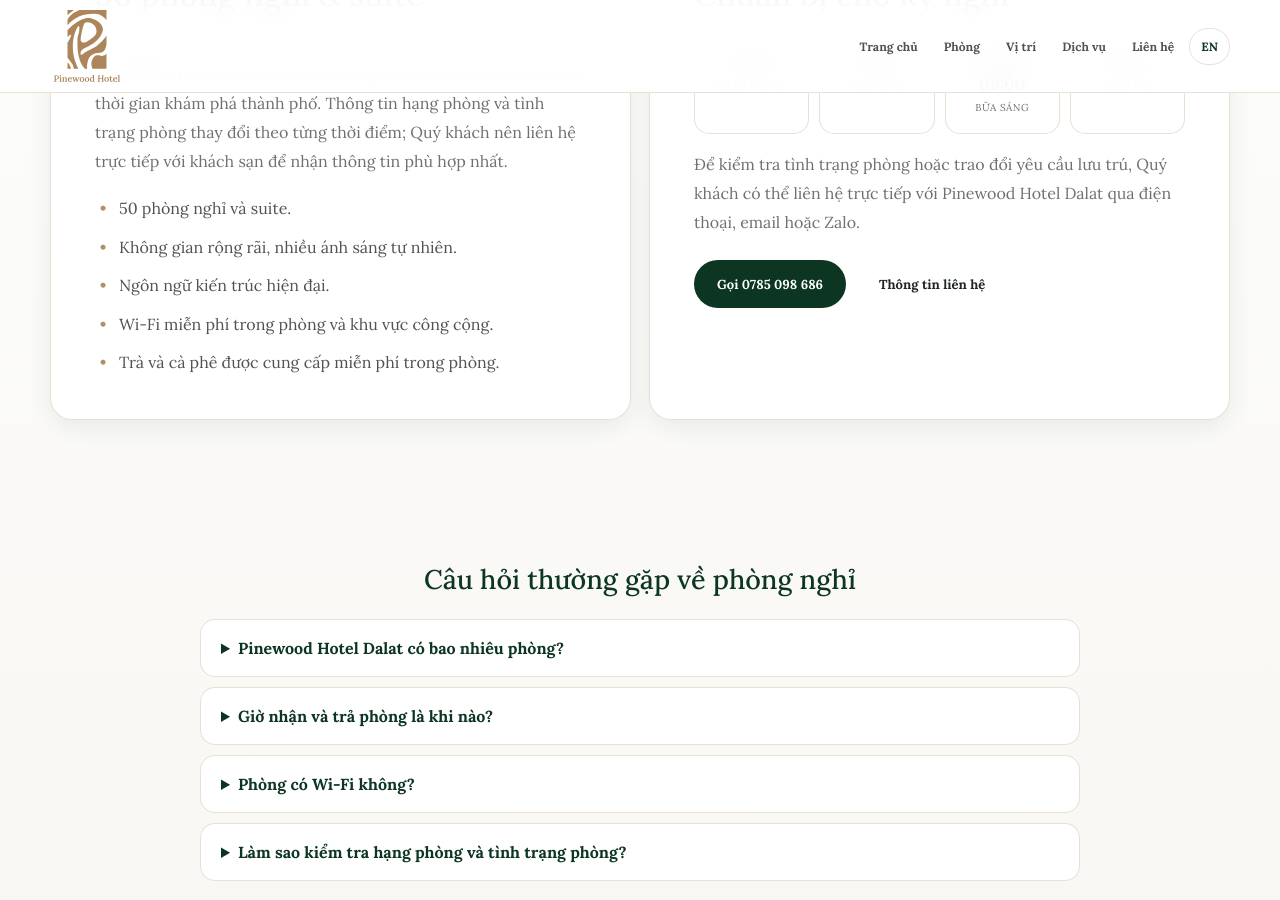
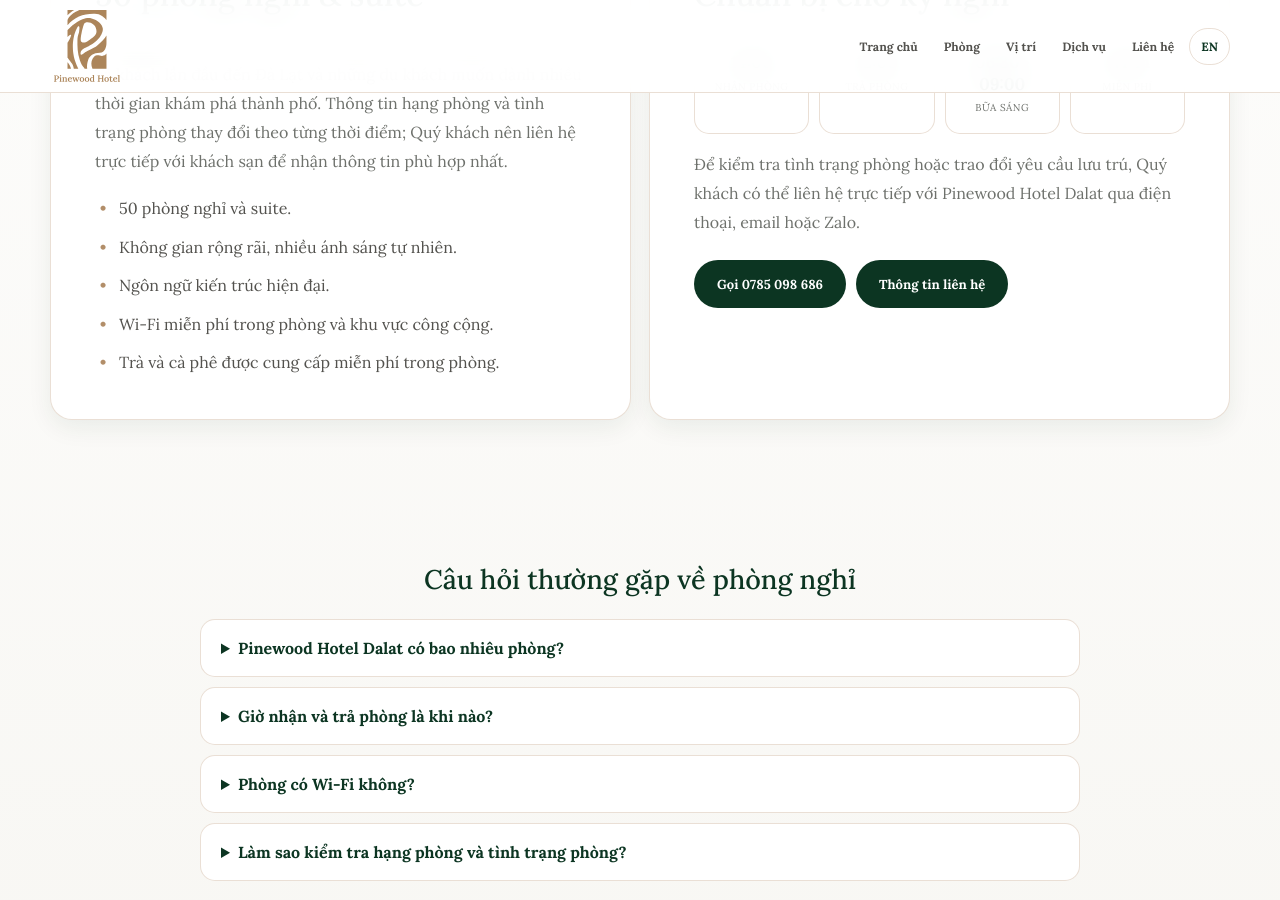
Before and after one commit to VietNguyen16/pinewood-hotel, a Jekyll site: the page built from phong/index.html, in a window 1280 px wide and 900 px high, scrolled down 606 px. Built offline with Jekyll 4.4.1, drawn with Linux system fonts in a browser that asks for light colours.

Commit message:
Match room contact buttons in Vietnamese

```diff
--- a/phong/index.html
+++ b/phong/index.html
@@ -14,7 +14,7 @@
 <section class="marketing-hero"><div class="shell marketing-hero-inner"><p class="eyebrow">PHÒNG & SUITE</p><h1>Không gian lưu trú tại Pinewood Hotel Dalat</h1><p>Pinewood Hotel Dalat có 50 phòng nghỉ và suite rộng rãi, nhiều ánh sáng tự nhiên cùng ngôn ngữ kiến trúc hiện đại, hướng đến trải nghiệm nghỉ ngơi ấm áp và thuận tiện tại Đà Lạt.</p></div></section>
 <section class="marketing-section"><div class="shell marketing-two-col">
   <article class="marketing-panel"><p class="eyebrow">TRẢI NGHIỆM LƯU TRÚ</p><h2>50 phòng nghỉ & suite</h2><p>Không gian lưu trú của Pinewood được định hướng phù hợp cho cả khách lần đầu đến Đà Lạt và những du khách muốn dành nhiều thời gian khám phá thành phố. Thông tin hạng phòng và tình trạng phòng thay đổi theo từng thời điểm; Quý khách nên liên hệ trực tiếp với khách sạn để nhận thông tin phù hợp nhất.</p><ul class="marketing-checklist"><li>50 phòng nghỉ và suite.</li><li>Không gian rộng rãi, nhiều ánh sáng tự nhiên.</li><li>Ngôn ngữ kiến trúc hiện đại.</li><li>Wi-Fi miễn phí trong phòng và khu vực công cộng.</li><li>Trà và cà phê được cung cấp miễn phí trong phòng.</li></ul></article>
-  <article class="marketing-panel"><p class="eyebrow">THÔNG TIN NHANH</p><h2>Chuẩn bị cho kỳ nghỉ</h2><div class="hotel-facts"><div class="hotel-fact"><strong>14:00</strong><span>Nhận phòng</span></div><div class="hotel-fact"><strong>12:00</strong><span>Trả phòng</span></div><div class="hotel-fact"><strong>06:30–09:00</strong><span>Bữa sáng</span></div><div class="hotel-fact"><strong>Wi-Fi</strong><span>Miễn phí</span></div></div><p>Để kiểm tra tình trạng phòng hoặc trao đổi yêu cầu lưu trú, Quý khách có thể liên hệ trực tiếp với Pinewood Hotel Dalat qua điện thoại, email hoặc Zalo.</p><div class="marketing-cta"><a class="button button-primary" href="tel:+84785098686">Gọi 0785 098 686</a><a class="button" href="/lien-he/">Thông tin liên hệ</a></div></article>
+  <article class="marketing-panel"><p class="eyebrow">THÔNG TIN NHANH</p><h2>Chuẩn bị cho kỳ nghỉ</h2><div class="hotel-facts"><div class="hotel-fact"><strong>14:00</strong><span>Nhận phòng</span></div><div class="hotel-fact"><strong>12:00</strong><span>Trả phòng</span></div><div class="hotel-fact"><strong>06:30–09:00</strong><span>Bữa sáng</span></div><div class="hotel-fact"><strong>Wi-Fi</strong><span>Miễn phí</span></div></div><p>Để kiểm tra tình trạng phòng hoặc trao đổi yêu cầu lưu trú, Quý khách có thể liên hệ trực tiếp với Pinewood Hotel Dalat qua điện thoại, email hoặc Zalo.</p><div class="marketing-cta"><a class="button button-primary" href="tel:+84785098686">Gọi 0785 098 686</a><a class="button button-primary" href="/lien-he/">Thông tin liên hệ</a></div></article>
 </div></section>
 <section class="marketing-section"><div class="shell"><div class="seo-faq"><h2>Câu hỏi thường gặp về phòng nghỉ</h2><details><summary>Pinewood Hotel Dalat có bao nhiêu phòng?</summary><p>Khách sạn có 50 phòng nghỉ và suite.</p></details><details><summary>Giờ nhận và trả phòng là khi nào?</summary><p>Giờ nhận phòng tiêu chuẩn là 14:00 và giờ trả phòng là 12:00.</p></details><details><summary>Phòng có Wi-Fi không?</summary><p>Wi-Fi miễn phí được cung cấp trong phòng và tại các khu vực công cộng của khách sạn.</p></details><details><summary>Làm sao kiểm tra hạng phòng và tình trạng phòng?</summary><p>Quý khách vui lòng liên hệ trực tiếp Pinewood Hotel Dalat để nhận thông tin hạng phòng và tình trạng phòng theo ngày lưu trú.</p></details></div><div class="seo-social-strip"><a href="https://www.instagram.com/pinewooddalat/" target="_blank" rel="me noopener noreferrer">Instagram · @pinewooddalat</a><a href="https://www.tiktok.com/@dalat.pinewood" target="_blank" rel="me noopener noreferrer">TikTok · @dalat.pinewood</a></div></div></section>
 <script type="application/ld+json">{"@context":"https://schema.org","@type":"FAQPage","mainEntity":[{"@type":"Question","name":"Pinewood Hotel Dalat có bao nhiêu phòng?","acceptedAnswer":{"@type":"Answer","text":"Khách sạn có 50 phòng nghỉ và suite."}},{"@type":"Question","name":"Giờ nhận và trả phòng là khi nào?","acceptedAnswer":{"@type":"Answer","text":"Giờ nhận phòng tiêu chuẩn là 14:00 và giờ trả phòng là 12:00."}},{"@type":"Question","name":"Phòng có Wi-Fi không?","acceptedAnswer":{"@type":"Answer","text":"Wi-Fi miễn phí được cung cấp trong phòng và tại các khu vực công cộng của khách sạn."}}]}</script>
```
